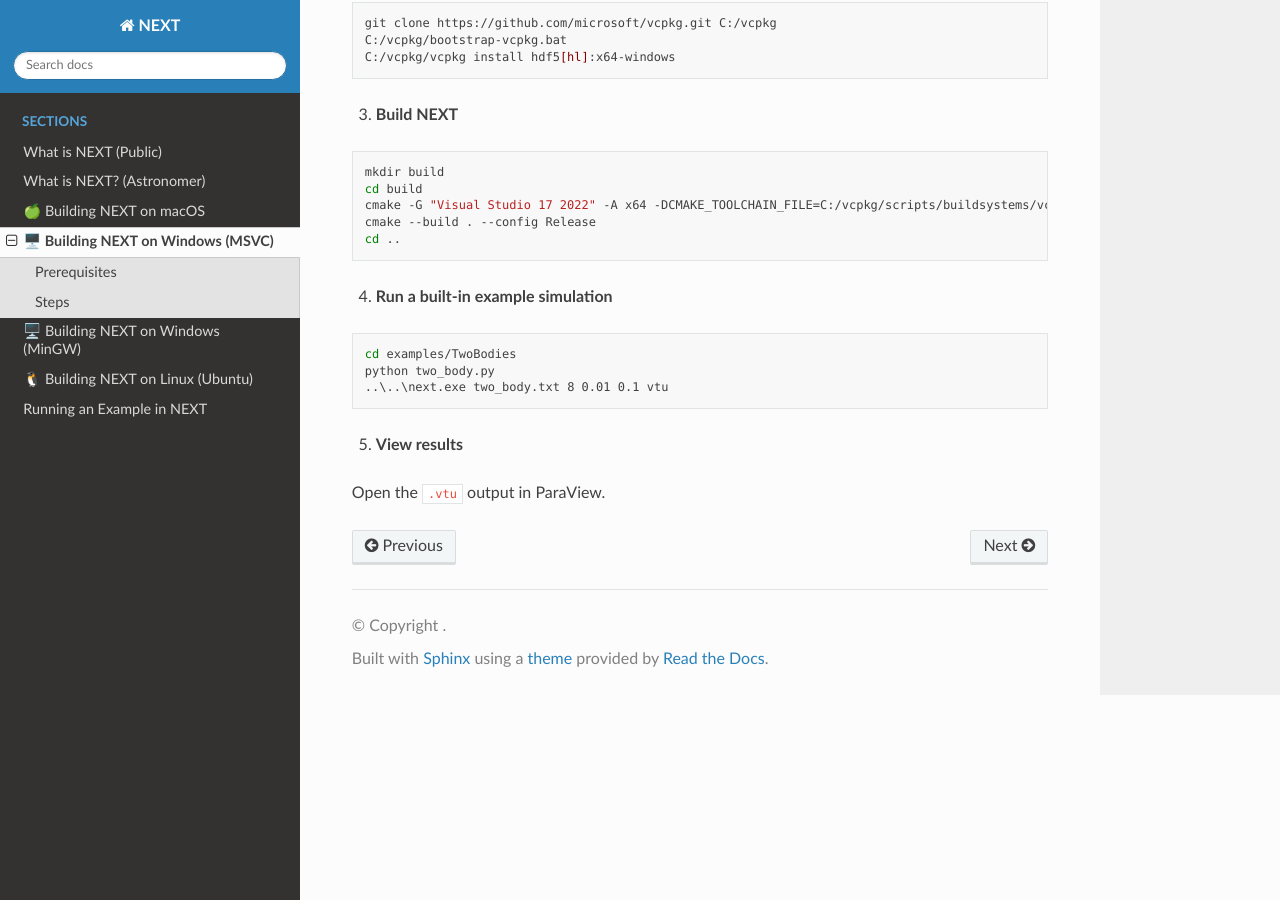
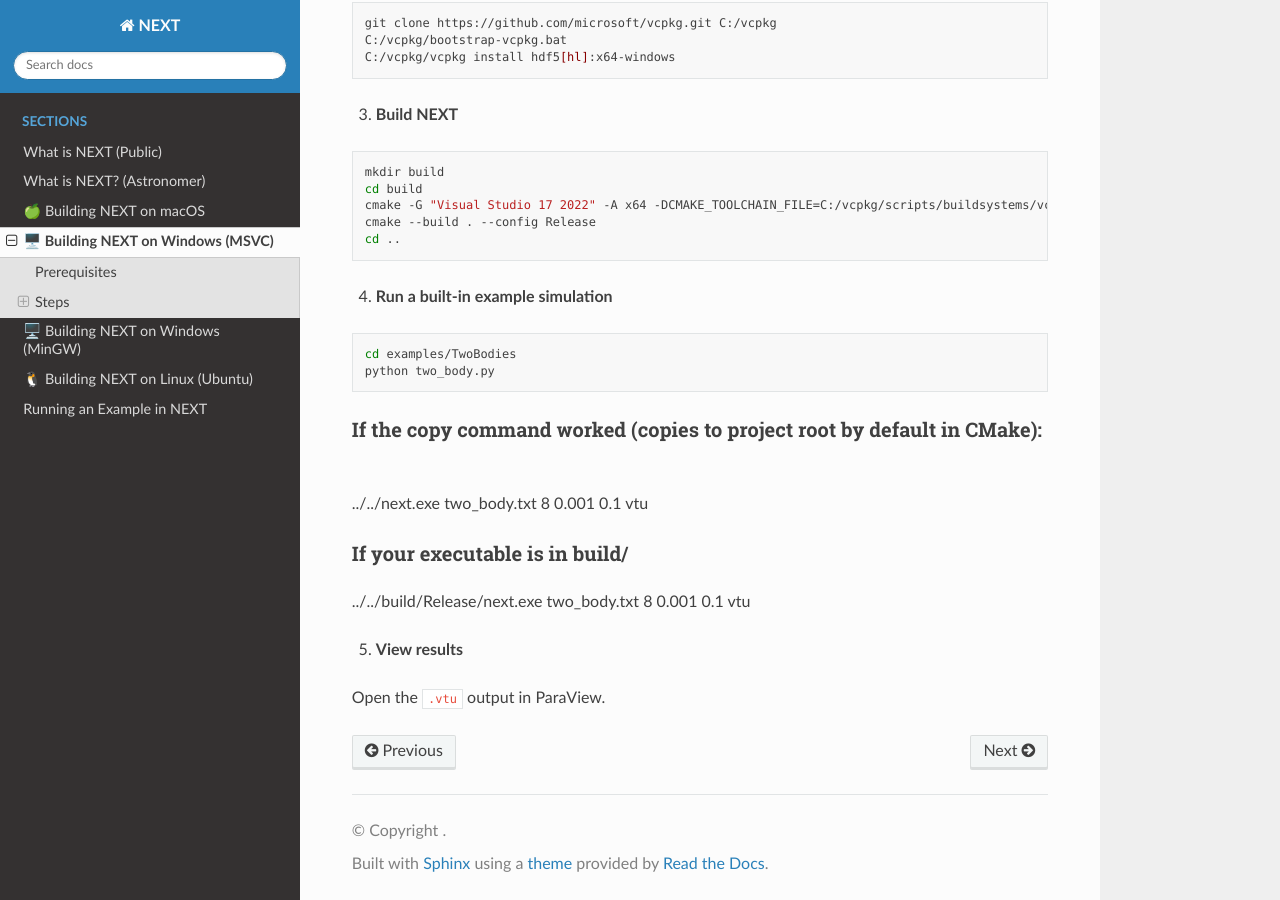
Before and after one commit to TimGoTheCreator/NEXT, a Sphinx documentation site: the page built from docs/install_msvc.md, in a window 1280 px wide and 900 px high, scrolled down 642 px. Built offline with Sphinx 7.4.7 and the Read the Docs theme 3.1.0, drawn with Linux system fonts in a browser that asks for light colours.

Commit message:
Update install_msvc.md

````diff
--- a/docs/install_msvc.md
+++ b/docs/install_msvc.md
@@ -42,8 +42,13 @@
 ```powershell
 cd examples/TwoBodies
 python two_body.py
-..\..\next.exe two_body.txt 8 0.01 0.1 vtu
 ```
+
+#### If the copy command worked (copies to project root by default in CMake):
+../../next.exe two_body.txt 8 0.001 0.1 vtu
+
+#### If your executable is in build/
+../../build/Release/next.exe two_body.txt 8 0.001 0.1 vtu
 
 5. **View results**
 
````
